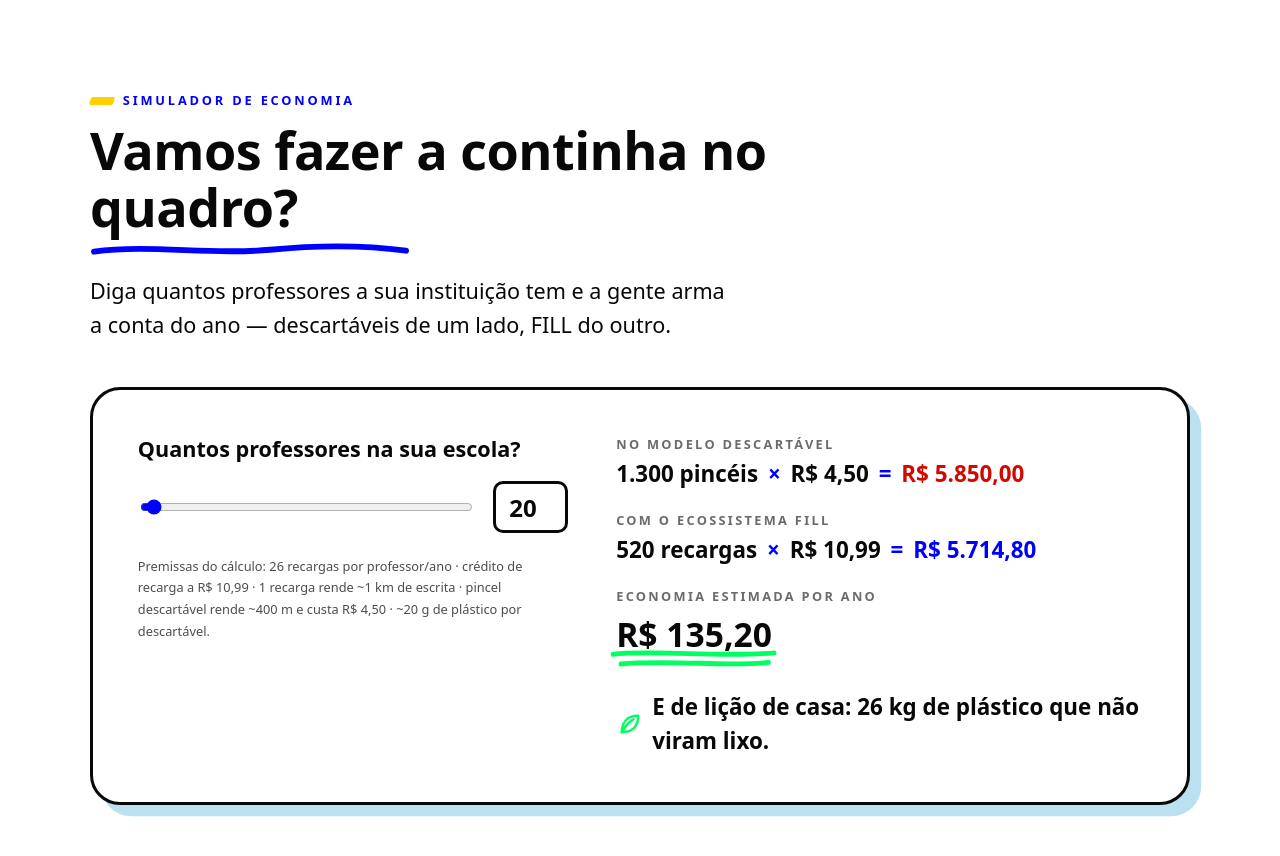
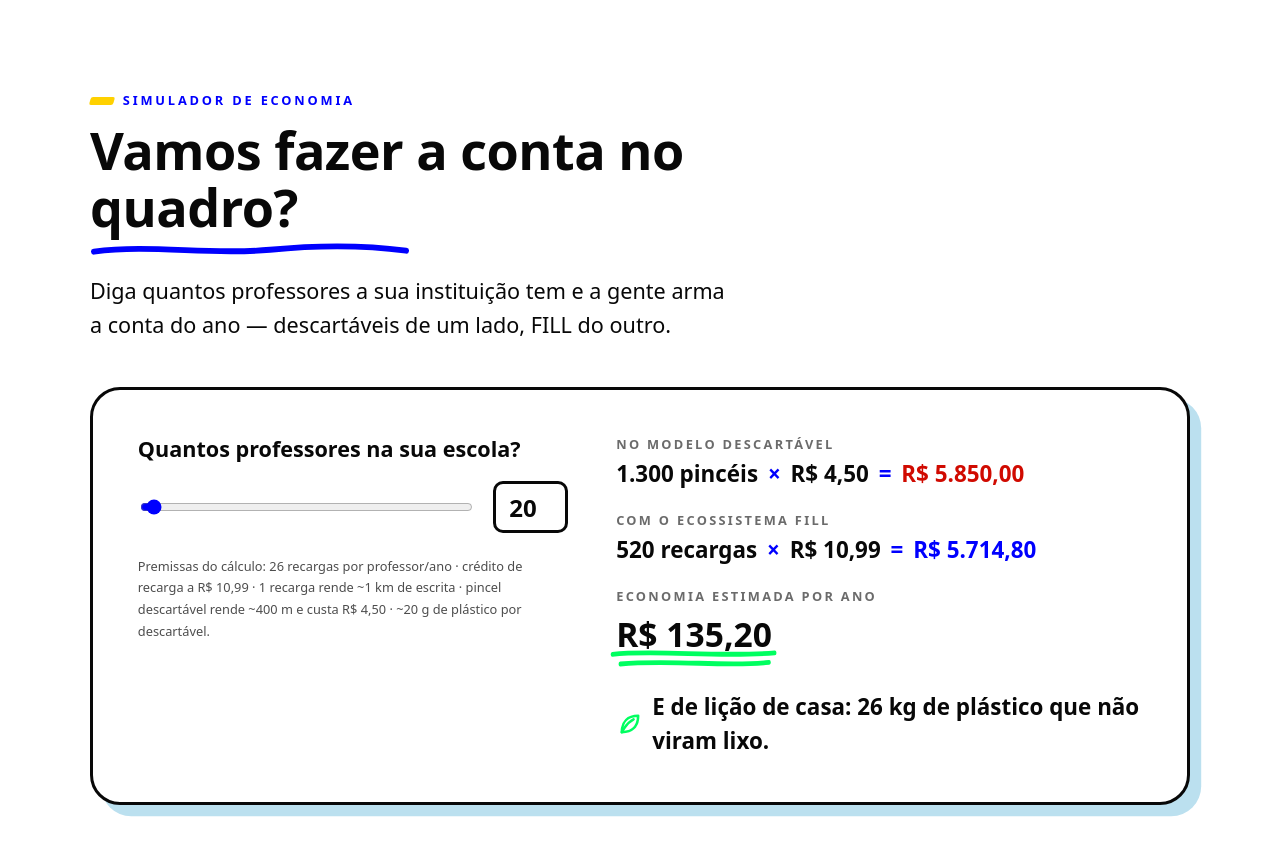
Before and after one commit to tarikdsm/Site_allcanci, an Astro site: page / in a window 1280 px wide. Shown: the part 4100-4956 px from the top of the page. Built offline with nearby package versions, Linux system fonts and the light colour scheme; Astro itself is replaced by a stand-in of ours; a web font is replaced by a local one.

Commit message:
fix: ajusta título do simulador

```diff
--- a/src/pages/index.astro
+++ b/src/pages/index.astro
@@ -281,7 +281,7 @@
       <div class="site-caixa">
         <header class="site-cabeca">
           <p class="site-kicker">Simulador de economia</p>
-          <h2 class="site-titulo" id="titulo-simulador">Vamos fazer a continha no quadro?</h2>
+          <h2 class="site-titulo" id="titulo-simulador">Vamos fazer a conta no quadro?</h2>
           <svg class="traco site-traco-titulo" viewBox="0 0 320 14" preserveAspectRatio="none" aria-hidden="true">
             <path d={tracoA} fill="none" stroke="var(--azul)" stroke-width="6" stroke-linecap="round" />
           </svg>
```
